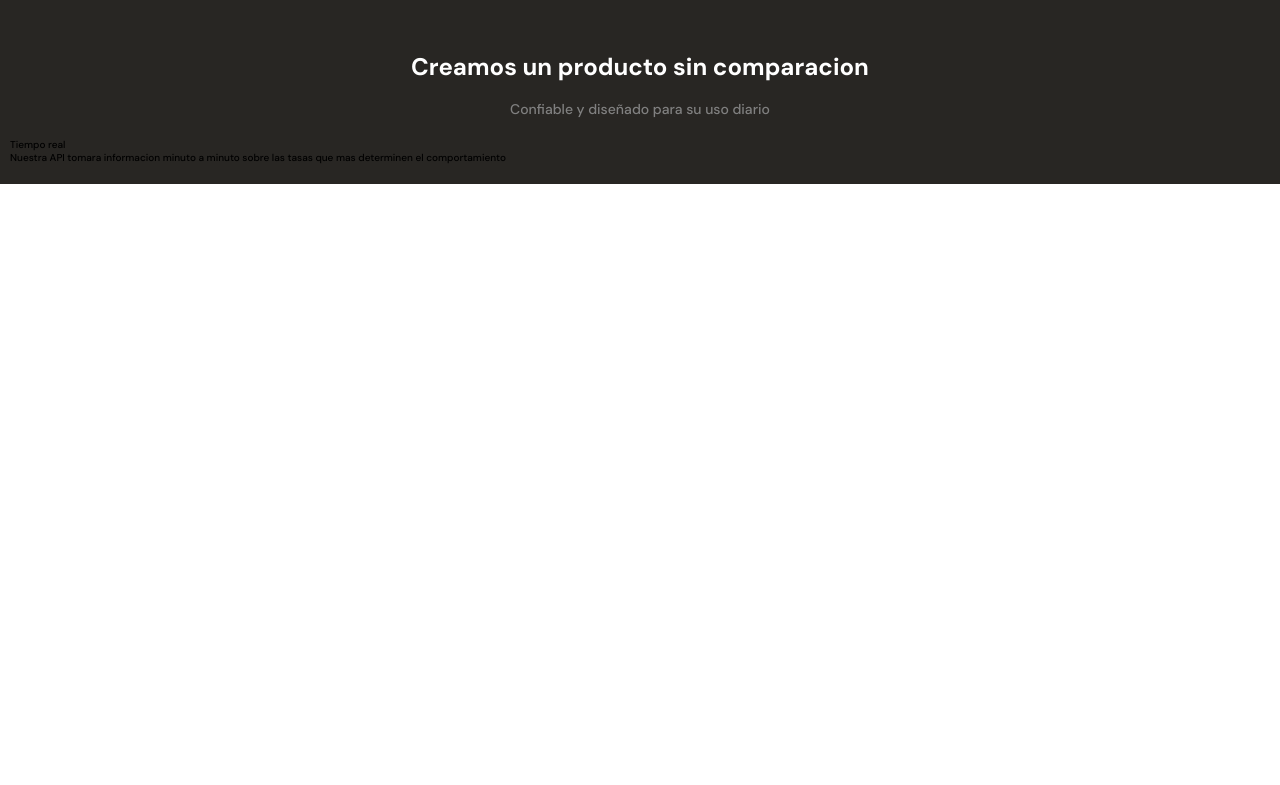
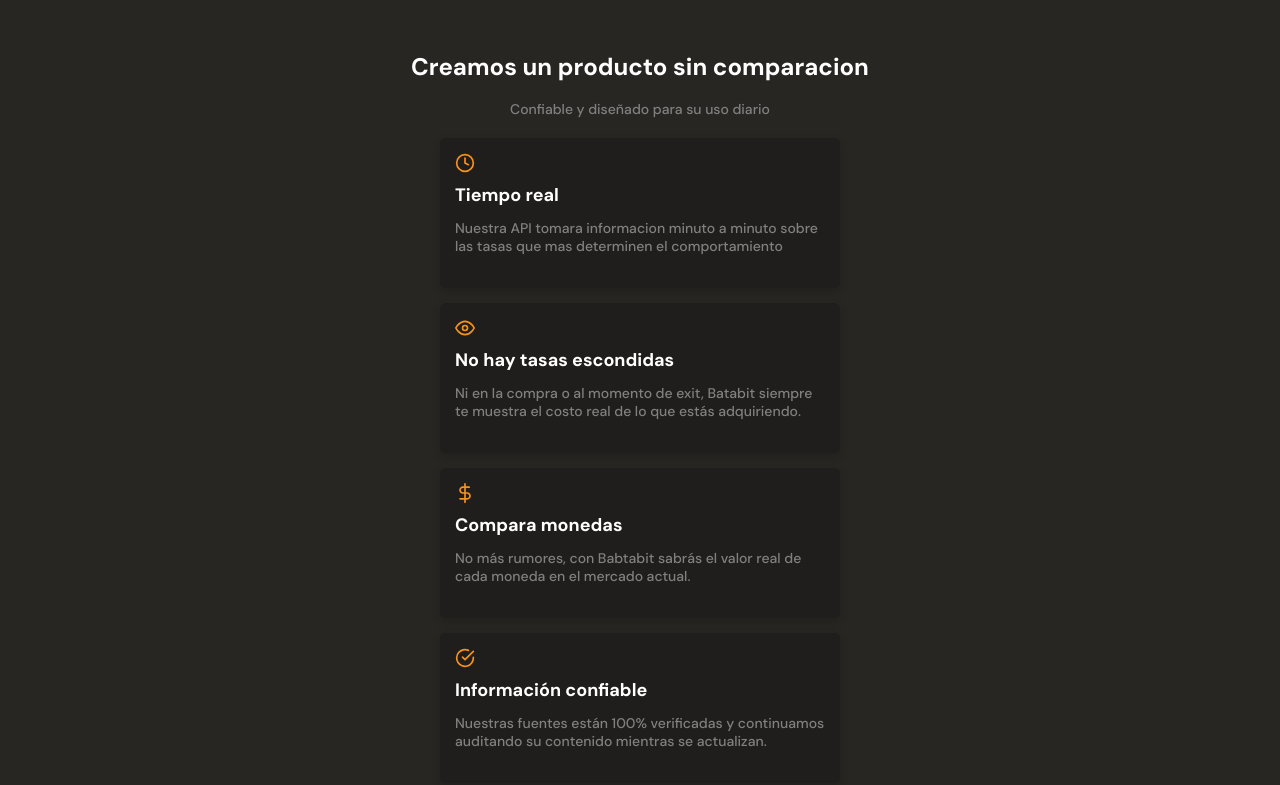
Before and after one commit to salva-reina/mobile-first, a plain HTML site: page index.html in a window 1280 px wide. Shown: the part 1057-1842 px from the top of the page. Before the commit the page ends 1241 px from the top, so only its background shows below. Drawn offline with Linux system fonts and the light colour scheme.

Commit message:
modificando las tarjetas de beneficios

```diff
--- a/index.html
+++ b/index.html
@@ -68,33 +68,30 @@
         <h2>Creamos un producto sin comparacion</h2>
         <p> Confiable y diseñado para su uso diario</p>
       </div>
-      <section class="product_cards--container">
+      <section class="product_cards--container"></section>
       <article class="product_detail--card">
-          <span class="card_images"></span>
+        <span class=" item clock"></span>
         <p class="product--card_title">Tiempo real</p>
-          <p class="product--card_body">Nuestra API tomara informacion minuto a minuto sobre las tasas que mas
-            determinen el comportamiento</p>
+        <p class="product--card_body">Nuestra API tomara informacion minuto a minuto sobre las tasas que mas determinen
+          el comportamiento</p>
       </article>
-      </section>
-      <section class="product_cards--container">
       <article class="product_detail--card">
-          <span class="card_images"></span>
-          <p class="product--card_title"></p>
-          <p class="product--card_body"></p>
+        <span class=" item eye"></span>
+        <p class="product--card_title">No hay tasas escondidas</p>
+        <p class="product--card_body">Ni en la compra o al momento de exit, Batabit siempre te muestra el costo real
+          de lo que estás adquiriendo.</p>
       </article>
-      </section>
-      <section class="product_cards--container">
       <article class="product_detail--card">
-          <span class="card_images"></span>
-          <p class="product--card_title"></p>
-          <p class="product--card_body"></p>
+        <span class=" item dolar"></span>
+        <p class="product--card_title">Compara monedas</p>
+        <p class="product--card_body">No más rumores, con Babtabit sabrás el valor real de cada moneda en el mercado
+          actual.</p>
       </article>
-      </section>
-      <section class="product_cards--container">
       <article class="product_detail--card">
-          <span class="card_images"></span>
-          <p class="product--card_title"></p>
-          <p class="product--card_body"></p>
+        <span class=" item circle"></span>
+        <p class="product--card_title">Información confiable</p>
+        <p class="product--card_body">Nuestras fuentes están 100% verificadas y continuamos auditando su contenido
+          mientras se actualizan.</p>
       </article>
     </section>
     </section>
--- a/styles.css
+++ b/styles.css
@@ -320,12 +320,55 @@ main {
   color: #808080;
 }
 
-.product_cards--container {}
+.product_detail--card {
+  width: 90%;
+  min-width: 288px;
+  max-width: 400px;
+  height: 150px;
+  margin: 15px auto;
+  padding: 15px;
+  background-color: var(--black);
+  border-radius: 5px;
+  box-shadow: 0 4px 8px rgba(0, 0, 0, 0.16);
+}
 
-.product_detail--card {}
+.product_detail--card .item {
+  display: inline-block;
+  width: 20px;
+  height: 20px;
+  margin-bottom: 10px;
+  background-position: center;
+  background-repeat: no-repeat;
+  background-size: cover;
+}
 
-.card_images {}
+.product_detail--card .clock {
+  background-image: url(./bienes/logos/clock.svg);
+}
 
-.product--card_title {}
+.product_detail--card .eye {
+  background-image: url(./bienes/logos/eye.svg);
+}
 
-.product--card_body {}
+.product_detail--card .dolar {
+  background-image: url(./bienes/logos/dollar-sign.svg);
+}
+
+.product_detail--card .circle {
+  background-image: url(./bienes/logos/check-circle.svg);
+}
+
+.product--card_title {
+  margin-bottom: 15px;
+  font-size: 1.8rem;
+  font-weight: bold;
+  line-height: 1.8rem;
+  color: var(--just-white);
+}
+
+.product--card_body {
+  font-size: 1.4rem;
+  font-weight: 500;
+  line-height: 1.8rem;
+  color: #808080;
+}
```
Lines whose indentation alone changed are shown as unchanged.
